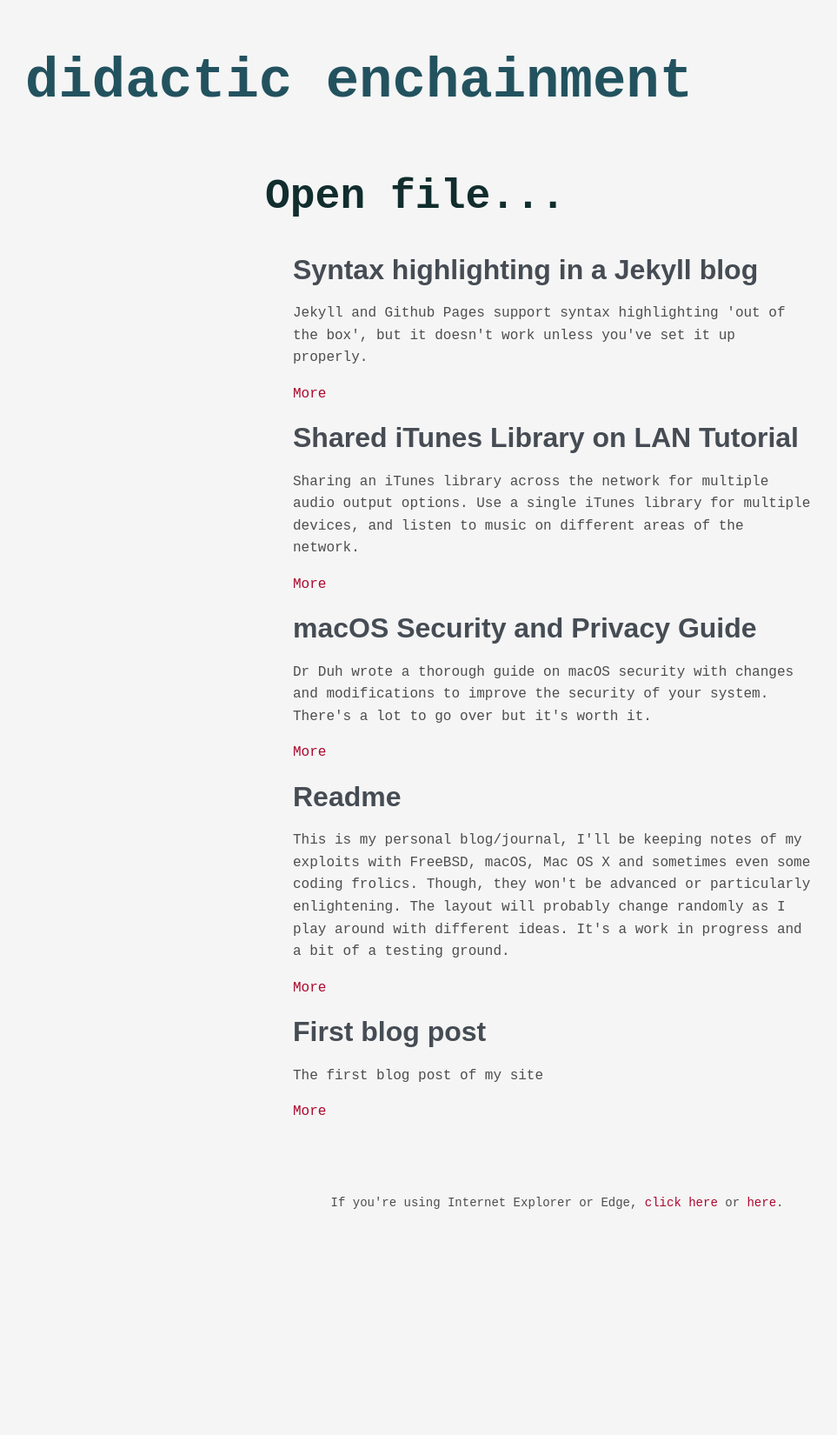
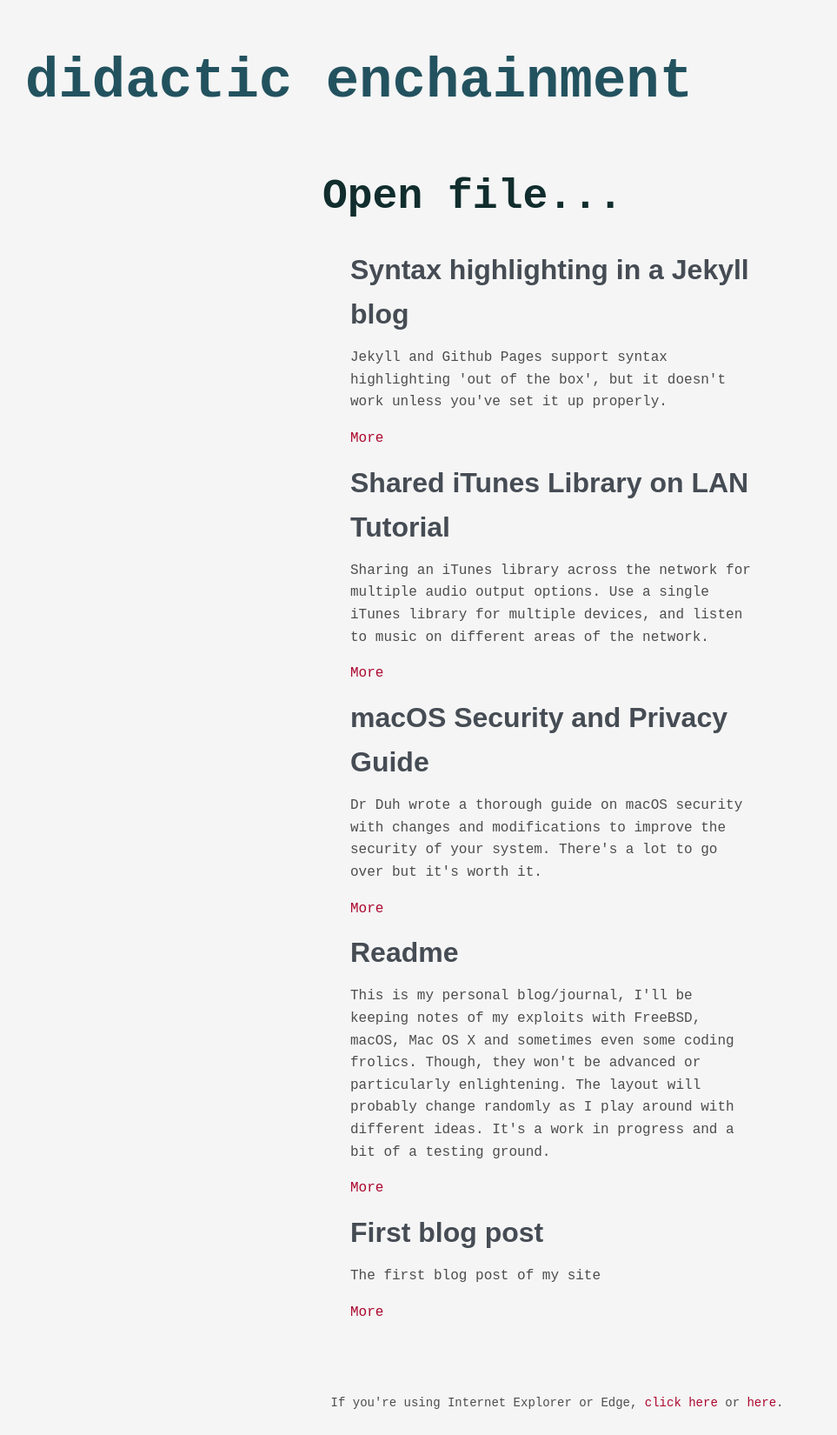
Before and after one commit to paulrbts/blog, a Jekyll site: the page built from index.html, in a window 1280 px wide. Shown: the whole page at 87% size, without its empty margins (19-982 px from the left). Built offline with Jekyll 4.4.1, drawn with Linux system fonts in a browser that asks for light colours; some web fonts are replaced; before the commit the page ends 1420 px from its top, so only the background shows below that.

```diff
--- a/css/common.css
+++ b/css/common.css
@@ -17,6 +17,7 @@
   font-size: 4rem;
   color: #23525F;
   padding-left: 40px;
+  max-width: 90%;
 }
 
 h2 {
@@ -117,7 +118,8 @@
 }
 
 #main {
-  width:50%;
+  width:500px;
+  max-width: 95%;
   margin: 0 auto;
   text-align: left;
 }
```
